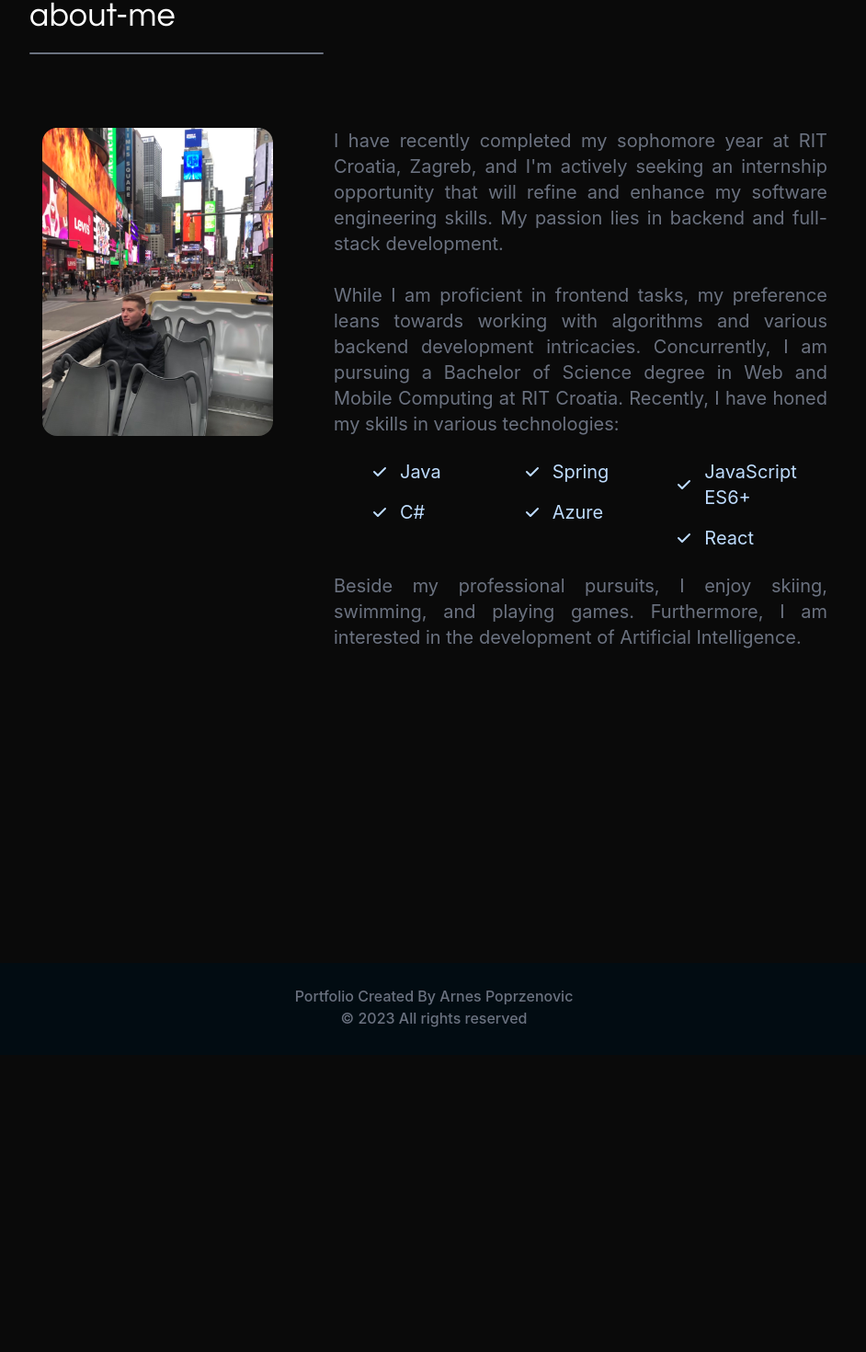
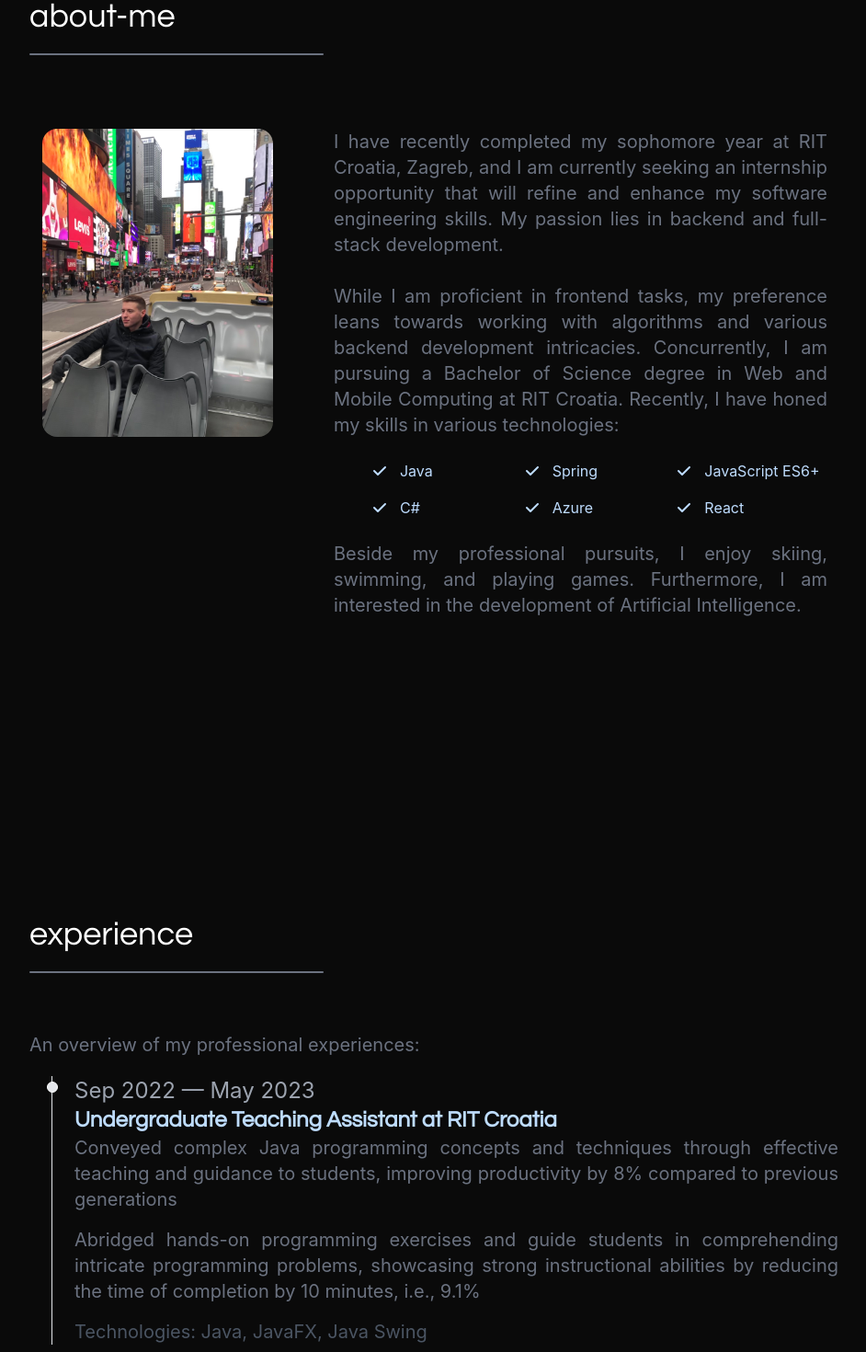
Before and after one commit to apoprzenovic/portfolio, a React (Create React App) app: page / in a window 1280 px wide. Shown: the part 1135-2605 px from the top of the page at 92% size, without its empty margins (168-1110 px from the left). Before the commit the page ends 2282 px from the top, so only its background shows below. Built offline with nearby package versions, Linux system fonts and the light colour scheme.

Commit message:
Experience done

```diff
--- a/src/App.tsx
+++ b/src/App.tsx
@@ -4,6 +4,7 @@ import Navbar from "./components/NavbarComponent";
 import FooterComponent from "./components/FooterComponent";
 import Home from "./components/Home";
 import About from "./components/About";
+import Experience from "./components/Experience";
 
 function App() {
     return (
@@ -11,8 +12,10 @@ function App() {
             <div  id={"home"} />
             <Navbar/>
             <Home />
+             <div  id={"about"} />
             <About />
-            <div className={"h-60"}></div>
+            <div  id={"experience"} />
+            <Experience />
             <FooterComponent/>
         </div>
     );
--- a/src/components/About.tsx
+++ b/src/components/About.tsx
@@ -2,20 +2,21 @@ import React from 'react';
 
 function About() {
     return (
-        <div className={"container w-9/12 m-auto mt-41 p-10 py-20"} id={"about"}>
+        <div className={"container w-9/12 m-auto mt-41 p-10 py-20"}>
             <p className={"text-4xl font-main-questrial text-white"}>about-me</p>
             <hr className={"border-gray-500 dark:border-gray-700 w-80 mt-5 mb-20 rounded-3xl border-t-2"}/>
-            <div className={"container flex"}>
+            <div className={"container flex flex-col md:flex-row"}>
                 <div className={"column-1"}>
                     <img
-                        alt={"my picture"}
+                        alt={"my portrait"}
                         src={"images/me3.jpg"}
                         className={"w-80 h-auto rounded-2xl hidden md:block ml-3.5"}
                     />
                 </div>
-                <div className={"column-2 w-11/12 pl-20 pr-3"}>
+                <div className={"column-2 md:w-11/12 md:pl-20 pr-3"}>
                     <p className={"text-xl text-justify text-gray-500"}>
-                        I have recently completed my sophomore year at RIT Croatia, Zagreb, and I'm actively seeking an
+                        I have recently completed my sophomore year at RIT Croatia, Zagreb, and I am currently seeking
+                        an
                         internship opportunity that will refine and enhance my software engineering skills. My passion
                         lies
                         in backend and full-stack development.
@@ -28,12 +29,13 @@ function About() {
                         am pursuing a Bachelor of Science degree in Web and Mobile Computing at RIT Croatia.
 
                         Recently, I have honed my skills in various technologies:
-
+                    </p>
                     <div className={"container flex pl-10  mt-6 mb-6"}>
                         <div className={"w-1/3"}>
                             <ul className="space-y-4 text-left text-gray-500 dark:text-gray-400">
                                 <li className="flex items-center space-x-3">
-                                        <svg className="flex-shrink-0 w-5 h-5 text-green-500 dark:text-green-400" style={{ fill: '#bedcfe' }}
+                                    <svg className="flex-shrink-0 w-5 h-5 text-green-500 dark:text-green-400"
+                                         style={{fill: '#bedcfe'}}
                                          fill="currentColor" viewBox="0 0 20 20" xmlns="http://www.w3.org/2000/svg">
                                         <path fillRule="evenodd"
                                               d="M16.707 5.293a1 1 0 010 1.414l-8 8a1 1 0 01-1.414 0l-4-4a1 1 0 011.414-1.414L8 12.586l7.293-7.293a1 1 0 011.414 0z"
@@ -42,7 +44,8 @@ function About() {
                                     <span className={"text-main-baby-blue"}>Java</span>
                                 </li>
                                 <li className="flex items-center space-x-3">
-                                        <svg className="flex-shrink-0 w-5 h-5 text-green-500 dark:text-green-400" style={{ fill: '#bedcfe' }}
+                                    <svg className="flex-shrink-0 w-5 h-5 text-green-500 dark:text-green-400"
+                                         style={{fill: '#bedcfe'}}
                                          fill="currentColor" viewBox="0 0 20 20" xmlns="http://www.w3.org/2000/svg">
                                         <path fillRule="evenodd"
                                               d="M16.707 5.293a1 1 0 010 1.414l-8 8a1 1 0 01-1.414 0l-4-4a1 1 0 011.414-1.414L8 12.586l7.293-7.293a1 1 0 011.414 0z"
@@ -55,7 +58,8 @@ function About() {
                         <div className={"w-1/3"}>
                             <ul className="space-y-4 text-left text-gray-500 dark:text-gray-400">
                                 <li className="flex items-center space-x-3">
-                                        <svg className="flex-shrink-0 w-5 h-5 text-green-500 dark:text-green-400" style={{ fill: '#bedcfe' }}
+                                    <svg className="flex-shrink-0 w-5 h-5 text-green-500 dark:text-green-400"
+                                         style={{fill: '#bedcfe'}}
                                          fill="currentColor" viewBox="0 0 20 20" xmlns="http://www.w3.org/2000/svg">
                                         <path fillRule="evenodd"
                                               d="M16.707 5.293a1 1 0 010 1.414l-8 8a1 1 0 01-1.414 0l-4-4a1 1 0 011.414-1.414L8 12.586l7.293-7.293a1 1 0 011.414 0z"
@@ -64,7 +68,8 @@ function About() {
                                     <span className={"text-main-baby-blue"}>Spring</span>
                                 </li>
                                 <li className="flex items-center space-x-3">
-                                        <svg className="flex-shrink-0 w-5 h-5 text-green-500 dark:text-green-400" style={{ fill: '#bedcfe' }}
+                                    <svg className="flex-shrink-0 w-5 h-5 text-green-500 dark:text-green-400"
+                                         style={{fill: '#bedcfe'}}
                                          fill="currentColor" viewBox="0 0 20 20" xmlns="http://www.w3.org/2000/svg">
                                         <path fillRule="evenodd"
                                               d="M16.707 5.293a1 1 0 010 1.414l-8 8a1 1 0 01-1.414 0l-4-4a1 1 0 011.414-1.414L8 12.586l7.293-7.293a1 1 0 011.414 0z"
@@ -77,7 +82,8 @@ function About() {
                         <div className={"w-1/3"}>
                             <ul className="space-y-4 text-left text-gray-500 dark:text-gray-400">
                                 <li className="flex items-center space-x-3">
-                                        <svg className="flex-shrink-0 w-5 h-5 text-green-500 dark:text-green-400" style={{ fill: '#bedcfe' }}
+                                    <svg className="flex-shrink-0 w-5 h-5 text-green-500 dark:text-green-400"
+                                         style={{fill: '#bedcfe'}}
                                          fill="currentColor" viewBox="0 0 20 20" xmlns="http://www.w3.org/2000/svg">
                                         <path fillRule="evenodd"
                                               d="M16.707 5.293a1 1 0 010 1.414l-8 8a1 1 0 01-1.414 0l-4-4a1 1 0 011.414-1.414L8 12.586l7.293-7.293a1 1 0 011.414 0z"
@@ -86,7 +92,8 @@ function About() {
                                     <span className={"text-main-baby-blue"}>JavaScript ES6+</span>
                                 </li>
                                 <li className="flex items-center space-x-3">
-                                        <svg className="flex-shrink-0 w-5 h-5 text-green-500 dark:text-green-400" style={{ fill: '#bedcfe' }}
+                                    <svg className="flex-shrink-0 w-5 h-5 text-green-500 dark:text-green-400"
+                                         style={{fill: '#bedcfe'}}
                                          fill="currentColor" viewBox="0 0 20 20" xmlns="http://www.w3.org/2000/svg">
                                         <path fillRule="evenodd"
                                               d="M16.707 5.293a1 1 0 010 1.414l-8 8a1 1 0 01-1.414 0l-4-4a1 1 0 011.414-1.414L8 12.586l7.293-7.293a1 1 0 011.414 0z"
@@ -97,6 +104,7 @@ function About() {
                             </ul>
                         </div>
                     </div>
+                    <p className={"text-xl text-justify text-gray-500"}>
                         Beside my professional pursuits, I enjoy skiing, swimming, and playing games.
                         Furthermore, I am interested in the development of Artificial Intelligence.
                     </p>
--- /dev/null
+++ b/src/components/Experience.tsx
@@ -0,0 +1,46 @@
+import React from 'react';
+import {Timeline} from "flowbite-react";
+
+function Experience() {
+    return (
+        <div className={"container w-9/12 m-auto mt-41 p-10 py-20"}>
+            <p className={"text-4xl font-main-questrial text-white"}>experience</p>
+            <hr className={"border-gray-500 dark:border-gray-700 w-80 mt-5 mb-16 rounded-3xl border-t-2"}/>
+            <div className={"container"}>
+                <p className={"text-xl text-justify text-gray-500"}>
+                    An overview of my professional experiences:
+                </p>
+                <Timeline className={"ml-6 mt-5"}>
+
+                    <Timeline.Item id={"UTA-RITCROATIA"}>
+                        <Timeline.Point/>
+                        <Timeline.Content>
+                            <Timeline.Time className={"text-2xl text-gray-400"}>
+                                Sep 2022 — May 2023
+                            </Timeline.Time>
+                            <Timeline.Title className={"text-2xl font-main-questrial text-main-baby-blue"}>
+                                Undergraduate Teaching Assistant at RIT Croatia
+                            </Timeline.Title>
+                            <Timeline.Body className={"text-xl text-justify text-gray-500"}>
+                                Conveyed complex Java programming concepts and techniques through effective teaching and
+                                guidance to students, improving productivity by 8% compared to previous generations
+                            </Timeline.Body>
+                            <Timeline.Body className={"text-xl text-justify text-gray-500"}>
+                                Abridged hands-on programming exercises and guide students in comprehending intricate
+                                programming problems, showcasing strong instructional abilities by reducing the time of
+                                completion by 10 minutes, i.e., 9.1%
+                            </Timeline.Body>
+                            <Timeline.Body className={"text-xl text-justify text-gray-600"}>
+                                Technologies: Java, JavaFX, Java Swing
+                            </Timeline.Body>
+                        </Timeline.Content>
+                    </Timeline.Item>
+
+                </Timeline>
+            </div>
+
+        </div>
+    );
+}
+
+export default Experience;
--- a/src/components/FooterComponent.tsx
+++ b/src/components/FooterComponent.tsx
@@ -1,8 +1,11 @@
+import React from "react";
+
 function FooterComponent() {
     const year = new Date().getFullYear();
 
     return (
-        <footer className="mt-5 py-6 pb-7 bg-main-dark-blue">
+        <footer className="mt-5 py-6 pb-7 bg-main-black">
+            {/*<hr className={"border-main-baby-blue w-11/12 rounded-2xl border-t m-auto mb-5"}/>*/}
             <div className="flex justify-center">
                 <p className="mb-0 text-center !text-gray-500 font-medium">
                     Portfolio Created By Arnes Poprzenovic
--- a/src/components/NavbarComponent.tsx
+++ b/src/components/NavbarComponent.tsx
@@ -23,11 +23,11 @@ function SmoothScrollLink({to, children, ...rest}: SmoothScrollLinkProps) {
 
 function NavbarComponent() {
     return (
-        <div className={"bg-main-dark-blue rounded-b sticky top-0"}>
+        <div className={"bg-main-black rounded-b sticky top-0"}>
             <Navbar
                 fluid={true}
                 rounded={true}
-                className={"!bg-main-dark-blue !text-white ml-28 mr-28 pb-7 pt-7 z-50"}
+                className={"!bg-main-black !text-white ml-28 mr-28 pb-7 pt-7 z-50"}
             >
                 <Navbar.Brand>
                     <img
@@ -78,6 +78,7 @@ function NavbarComponent() {
                     </SmoothScrollLink>
                 </Navbar.Collapse>
             </Navbar>
+            <hr className={"border-main-baby-blue w-11/12 rounded-2xl border-t m-auto"}/>
         </div>
     );
 }
```
Lines whose indentation alone changed are shown as unchanged.
